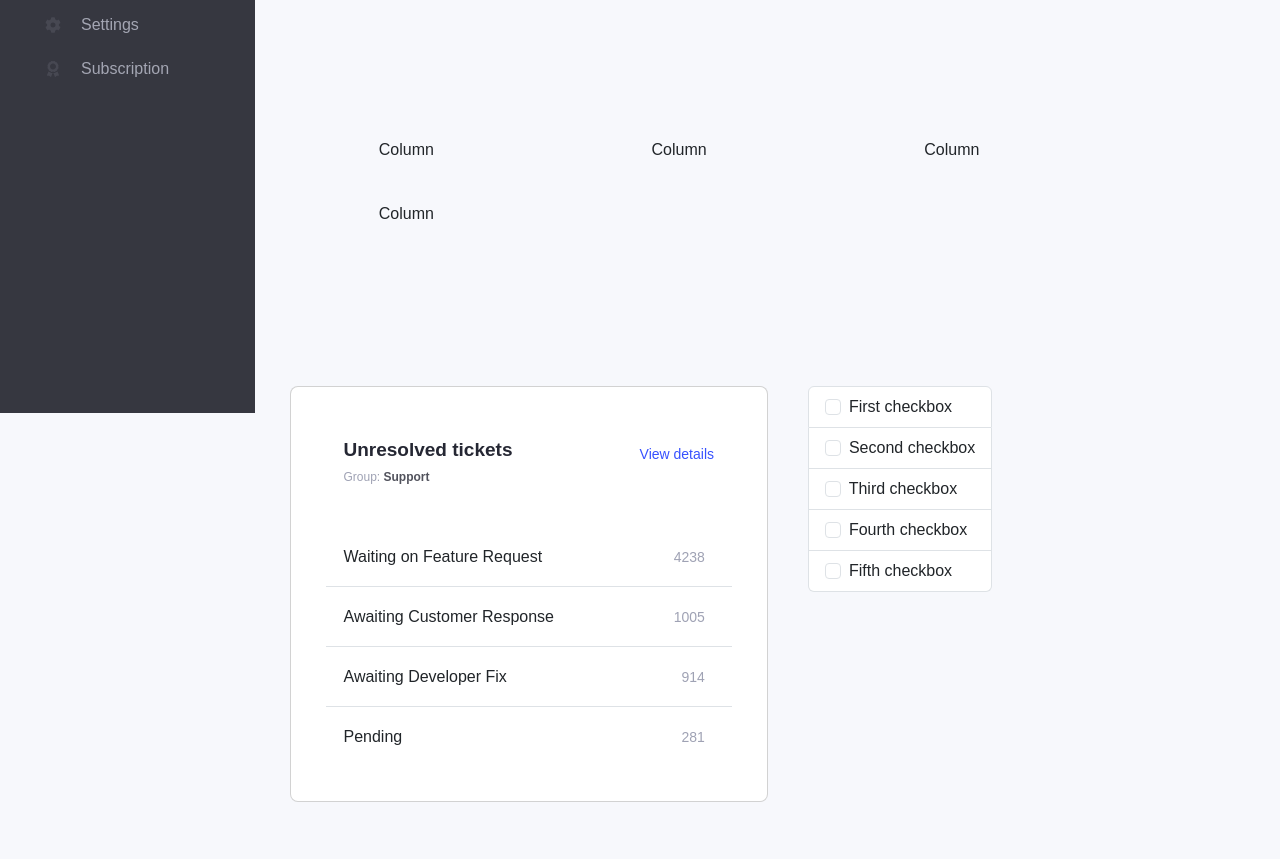
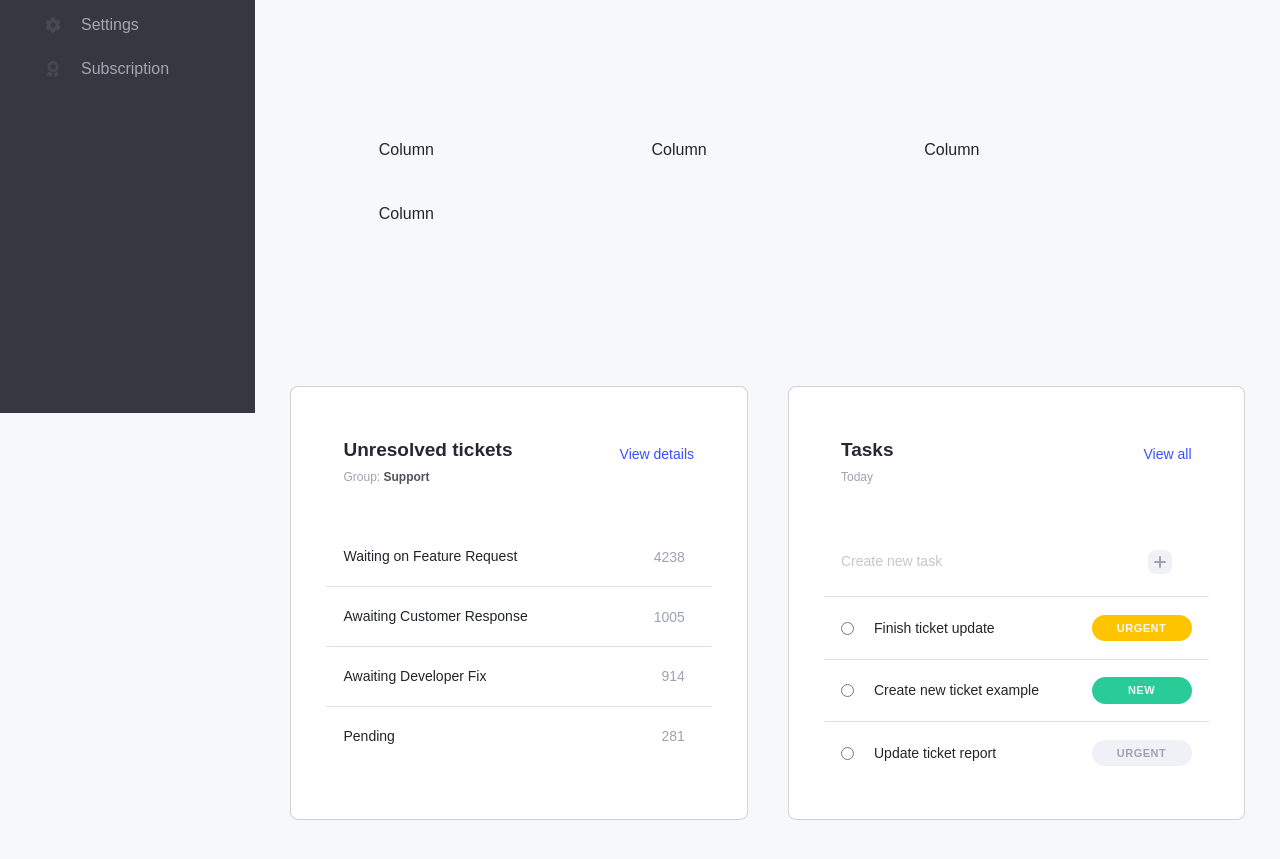
Before and after one commit to lNanami/Assignment_5_Bootsrap, a website: page Public/index.html in a window 1280 px wide. Shown: the part 387-1246 px from the top of the page. Drawn offline with nearby package versions, Linux system fonts and the light colour scheme; a web font is replaced by a local one.

Commit message:
Tasks section

```diff
--- a/Public/index.html
+++ b/Public/index.html
@@ -220,7 +220,7 @@
       <div class="tickets-tasks">
 
         <!-- Section Unresolved Tickets -->
-        <div class="card" style="width: 50%;">
+        <div class="card card-ticket" style="width: 50%;">
           <div class="card-body-title">
             <div class="card-body">
               <h5 class="card-title">Unresolved tickets</h5>
@@ -249,35 +249,60 @@
         </div>
 
 
+        <!-- Section TASKS -->
+        <div class="card card-ticket card-task" style="width: 50%;">
+          <!-- title card -->
+          <div class="card-body-title">
+            <div class="card-body">
+              <h5 class="card-title">Tasks</h5>
+              <p class="card-text">View all</p>
+            </div>
+            <h5>Today</h5>
+          </div>
+          <!-- list of items task -->
+          <ul class="list-group">
+
+            <!-- title create new task -->
+            <li class="list-group-item d-flex justify-content-between align-items-center">
+              <span style="color: #c5c7cd">Create new task</span>
+              <span class="badge bg-primary rounded-pill">
+                <svg width="24" height="24" viewBox="0 0 24 24" fill="none" xmlns="http://www.w3.org/2000/svg">
+                  <rect width="24" height="24" rx="8" fill="#F0F1F7" />
+                  <path d="M12 7V17" stroke="#9FA2B4" stroke-width="2" stroke-linecap="round" />
+                  <path d="M17 12L7 12" stroke="#9FA2B4" stroke-width="2" stroke-linecap="round" />
+                </svg>
+              </span>
+            </li>
+
+            <!-- tasks -->
+            <li class="list-group-item d-flex justify-content-between align-items-center">
+              <div class="task-input">
+                <input id="urgent" type="radio" name="contact">
+                Finish ticket update
+              </div>
+              <button class="rounded-pill" style="background-color: #fec400;min-width: 100px; ">urgent</button>
+            </li>
+
+            <li class="list-group-item d-flex justify-content-between align-items-center">
+              <div class="task-input">
+                <input id="new" type="radio" name="contact">
+                Create new ticket example
+              </div>
+              <button class="rounded-pill" style="background-color: #29cc97; min-width: 100px;">new</button>
+            </li>
+
+            <li class="list-group-item d-flex justify-content-between align-items-center" style="border: none;">
+              <div class="task-input">
+                <input id="default" type="radio" name="contact">
+                Update ticket report
+              </div>
+              <button class="rounded-pill" style="background-color: #f0f1f7; min-width: 100px; color: #9fa2b4;">urgent</button>
+            </li>
+          </ul>
+        </div>
 
 
-
-
-
-        <!-- Section Tasks -->
-        <ul class="list-group">
-          <li class="list-group-item">
-            <input class="form-check-input me-1" type="checkbox" value="" aria-label="...">
-            First checkbox
-          </li>
-          <li class="list-group-item">
-            <input class="form-check-input me-1" type="checkbox" value="" aria-label="...">
-            Second checkbox
-          </li>
-          <li class="list-group-item">
-            <input class="form-check-input me-1" type="checkbox" value="" aria-label="...">
-            Third checkbox
-          </li>
-          <li class="list-group-item">
-            <input class="form-check-input me-1" type="checkbox" value="" aria-label="...">
-            Fourth checkbox
-          </li>
-          <li class="list-group-item">
-            <input class="form-check-input me-1" type="checkbox" value="" aria-label="...">
-            Fifth checkbox
-          </li>
-        </ul>
-
+        <!-- end of tickets & tasks -->
       </div>
 
 
--- a/src/scss/style.scss
+++ b/src/scss/style.scss
@@ -22,6 +22,7 @@ $font-weight-bold: 700;
 // padding & gap
 $padding-header: 35px;
 $gap-icons: 20px;
+$border-radius: 8px;
 
 
 
@@ -169,7 +170,7 @@ main {
   // Each card
   .card {
     transition: all 0.2s ease; // Smooth transition for hover effect
-    border-radius: 8px; // Optional: Add border radius if needed
+    border-radius: $border-radius; // Optional: Add border radius if needed
 
     &:hover {
       border: 2px solid $blue-color; // Change border color on hover
@@ -216,9 +217,9 @@ main {
 
 
   // Section Unresolved Tickets
-  .card {
+  .card-ticket {
     padding: $padding-header;
-    border-radius: 8px;
+    border-radius: $border-radius;
 
     .list-group {
       border: none;
@@ -268,6 +269,10 @@ main {
 
   // List unresolved tickets
   ul {
+    li {
+      font-size: $font-h4;
+    }
+
     // left side numbers defining pattern
     span {
       font-size: $font-h4;
@@ -275,6 +280,7 @@ main {
       background-color: transparent !important;
       font-weight: unset;
     }
+
     // when hovering text list
     li:hover {
       color: $main-bg-color;
@@ -291,5 +297,48 @@ main {
     }
   }
 }
+
+// Section Tasks
+.card-task {
+  ul {
+    li {
+      .task-input {
+        display: flex;
+        gap: $gap-icons;
+        align-items: center;
+      }
+      .rounded-pill {
+        text-transform: uppercase;
+        font-weight: $font-weight-bold;
+        color: $main-bg-color;
+        font-size: 11px;
+        letter-spacing: 0.5px;
+        border-radius: $border-radius;
+        border: none;
+        padding: 5px 20px;
+      }
+    }
+
+
+
+
+    // Remove hover effect for list items inside card-task
+    li:hover {
+      color: initial;
+      background-color: transparent !important;
+      font-weight: initial;
+      border-radius: initial;
+      border: initial !important;
+
+      span {
+        color: initial;
+        background-color: transparent !important;
+        font-weight: initial;
+      }
+    }
+
+
+  }
 }
 }
+}
```
Also changed, not shown: Public/assets/css/style.css, 1 other file.
